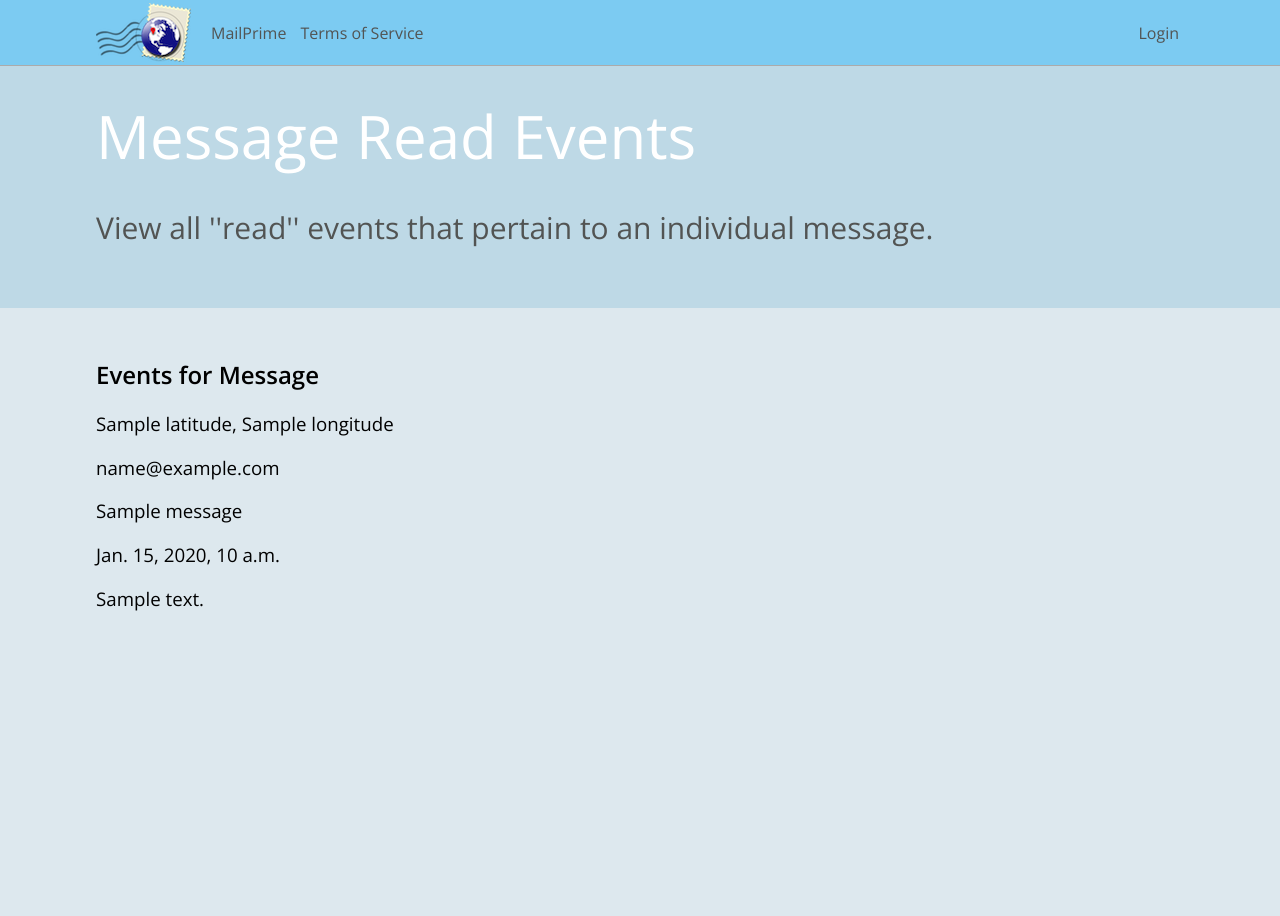
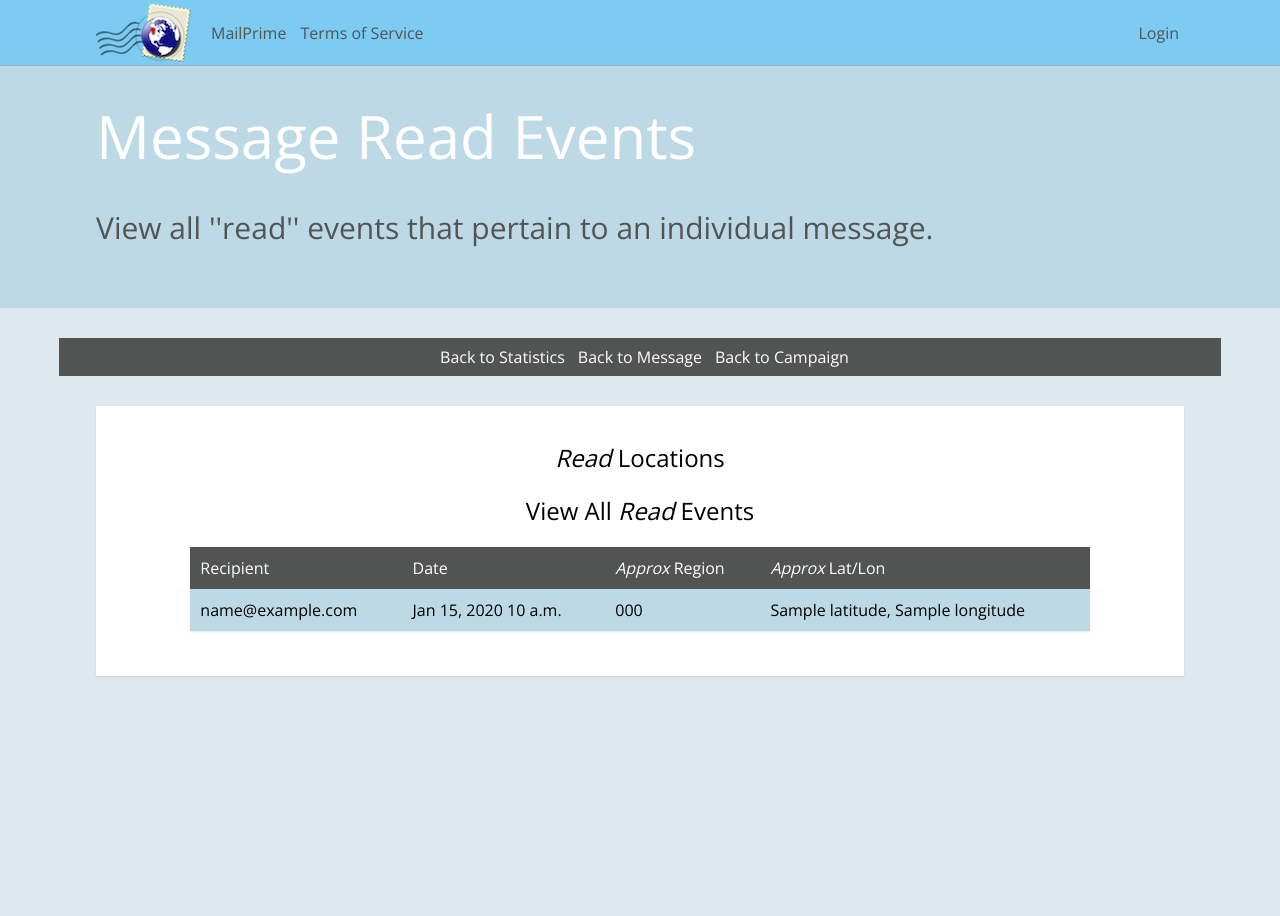
Before and after one commit to nomadmtb/mailprime, a Django app: template mailprime/mailer/templates/event/user_campaign_message_events.html in a window 1280 px wide. Shown: the top 916 px of the page. Run offline with Django 3.2, Linux system fonts and the light colour scheme; the template is opened without the code that fills it: most values are stand-ins (such as "Sample title", 1, 10 or a date in 2020); parts of the project's set-up code (start-up, migrations or seed data) failed here and were passed over; some libraries are stand-ins or nearby versions.

```diff
--- a/mailprime/mailer/templates/campaign/show.html
+++ b/mailprime/mailer/templates/campaign/show.html
@@ -3,7 +3,7 @@
 {% block content %}
 
 <div class="solid_bg">
-	<h1>Message Activity</h1>
+	<h2 class="header_center">Overall Campaign Activity</h2>
 
 	<!-- FLAG FOR CAMPAIGN GRAPH -->
 	<div id="generate_campaign_graph"></div>
--- a/mailprime/mailer/templates/event/user_campaign_message_events.html
+++ b/mailprime/mailer/templates/event/user_campaign_message_events.html
@@ -1,20 +1,48 @@
 {% extends "_base.html" %}
 
 {% block content %}
+<div class="solid_bg">
 
-<h1>Events for Message</h1>
+	<h2 class="header_center"><i>Read</i> Locations</h2>
 
-{% for event in events %}
-	<h3>{{ event.latitude }}, {{ event.longitude }}</h3>
-	<h3>{{ event.recipient.email }}</h3>
-	<h3>{{ event.message.title }}</h3>
-	<h3>{{ event.created_date }}</h3>
-	<h3>{{ event.ip_address }}</h3>
-{% endfor %}
+	<div id="read_event_map_canvas" mess-data="{{ message_pk }}" user-data="{{ user.username }}" camp-data="{{ campaign_pk }}"></div>
 
+	<h2 class="header_center">View All <i>Read</i> Events</h2>
+
+	<table class="report_table">
+		<tr>
+			<th>Recipient</th>
+			<th>Date</th>
+			<th><i>Approx</i> Region</th>
+			<th><i>Approx</i> Lat/Lon</th>
+		</tr>
+
+		{% for event in events %}
+		<tr>
+			<td>{{ event.recipient.email }}</td>
+			<td>{{ event.created_date|date:"M d, Y"}} {{ event.created_date|time:"P" }}</td>
+			<td>{{ event.country_code }}</td>
+			<td>{{ event.latitude }}, {{ event.longitude }}</td>
+		</tr>
+		{% endfor %}
+	</table>
+
+</div>
 {% endblock %}
 
 {% block header %}
 <h5 id="header_title">Message Read Events</h5>
 <p id="header_desc">View all ''read'' events that pertain to an individual message.</p>
 {% endblock header %}
+
+{% block nav_options %}
+<div id="nav_options">
+	<table>
+		<tr>
+			<td><a href="/{{ user.username }}/campaign-{{ campaign_pk }}/message-{{ message_pk }}/stats">Back to Statistics</a></td>
+			<td><a href="/{{ user.username }}/campaign-{{ campaign_pk }}/message-{{ message_pk }}">Back to Message</a></td>
+			<td><a href="/{{ user.username }}/campaign-{{ campaign_pk }}">Back to Campaign</a></td>
+		</tr>
+	</table>
+</div>
+{% endblock nav_options %}
--- a/mailprime/mailprime/urls.py
+++ b/mailprime/mailprime/urls.py
@@ -25,7 +25,6 @@ urlpatterns = patterns('',
     url(r'^(\w+)/campaign-(\d+)/message-(\d+)$', message_views.user_campaign_message, name='user_campaign_message'),
     url(r'^(\w+)/campaign-(\d+)/message-(\d+)/stats$', message_views.message_statistics, name='message_statistics'),
     url(r'^(\w+)/campaign-(\d+)/message-(\d+)/events$', event_views.user_campaign_message_events, name='user_campaign_message_events'),
-    url(r'^(\w+)/campaign-(\d+)/message-(\d+)/event-(\d+)$', event_views.user_campaign_message_event, name='user_campaign_message_event'),
     url(r'^tracker/visit/(\w+)/(\w+)\.jpg$', tracker_views.tracker_visit, name='tracker_visit'),
     url(r'^tracker/auth/(\w+)$', tracker_views.tracker_authorize, name='tracker_authorize'),
     url(r'^tracker/unsub/(\w+)$', tracker_views.tracker_unsubscribe, name='tracker_unsubscribe'),
--- a/mailprime/static/css/base.css
+++ b/mailprime/static/css/base.css
@@ -125,9 +125,6 @@ nav {
 #coord_map {
   height: 500px;
   background-color: #dde8ee;
-  -webkit-border-radius: 20px;
-  -moz-border-radius: 20px;
-  border-radius: 20px;
 }
 #geo_region_map {
   width: 670px;
--- a/mailprime/static/css/base.less
+++ b/mailprime/static/css/base.less
@@ -180,7 +180,6 @@ nav {
 #coord_map {
 	height: 500px;
 	background-color: @color-bg;
-	.radius_twenty;
 }
 
 #geo_region_map {
--- a/mailprime/static/script/base.js
+++ b/mailprime/static/script/base.js
@@ -1,5 +1,5 @@
 // Generated by CoffeeScript 1.6.3
-var adjust_chart_width, auto_adjust_iframe, check_campaign_link, check_for_campaign_graph, check_for_message_report, check_for_slick, check_new_campaign_link, checkfornotice, loaddatepicker, populate_campaign_graph, populate_message_report_maps, toggle_iframe;
+var adjust_chart_width, auto_adjust_iframe, check_campaign_link, check_for_campaign_graph, check_for_message_report, check_for_slick, check_new_campaign_link, check_read_event_map, checkfornotice, loaddatepicker, populate_campaign_graph, populate_message_report_maps, populate_read_event_map, toggle_iframe;
 
 $(function() {
   checkfornotice();
@@ -9,7 +9,8 @@ $(function() {
   auto_adjust_iframe();
   toggle_iframe();
   check_campaign_link();
-  return check_for_slick();
+  check_for_slick();
+  return check_read_event_map();
 });
 
 checkfornotice = function() {
@@ -86,6 +87,42 @@ check_for_message_report = function() {
       callback: populate_message_report_maps
     });
   }
+};
+
+check_read_event_map = function() {
+  if ($("#read_event_map_canvas").length) {
+    return google.load("visualization", "1", {
+      packages: ["map"],
+      callback: populate_read_event_map
+    });
+  }
+};
+
+populate_read_event_map = function() {
+  var campaign, message, username;
+  message = $("#read_event_map_canvas").attr('mess-data');
+  username = $("#read_event_map_canvas").attr('user-data');
+  campaign = $("#read_event_map_canvas").attr('camp-data');
+  return $.ajax({
+    type: "GET",
+    url: "/api/" + username + "/c-" + campaign + "/m-" + message + "/region_data.json",
+    success: function(results) {
+      var coord_data, coord_map, coord_options;
+      if (results.hasOwnProperty('ERROR')) {
+        $("#read_event_map_canvas").css('background-color', '#C00000');
+        return $(".solid_bg").prepend("<h1 id='data_error'>ERROR, No Tracking Data Available Yet</h1>");
+      } else {
+        coord_options = {
+          showTip: true,
+          enableScrollWheel: false,
+          mapType: 'normal'
+        };
+        coord_data = google.visualization.arrayToDataTable(results['coordinate_data']);
+        coord_map = new google.visualization.Map(document.getElementById('read_event_map_canvas'));
+        return coord_map.draw(coord_data, coord_options);
+      }
+    }
+  });
 };
 
 populate_message_report_maps = function() {
```
Also changed, not shown: mailprime/mailer/campaign_views.py (+14 -0 lines), mailprime/mailer/event_views.py (+9 -0 lines), mailprime/mailer/message_views.py (+21 -2 lines), mailprime/mailer/recipient_views.py (+55 -35 lines), mailprime/mailer/templates/event/user_campaign_message_event.html (deleted, +0 -15 lines), mailprime/mailer/tracker_views.py (+6 -3 lines), mailprime/db.sqlite3, 1 other file.
